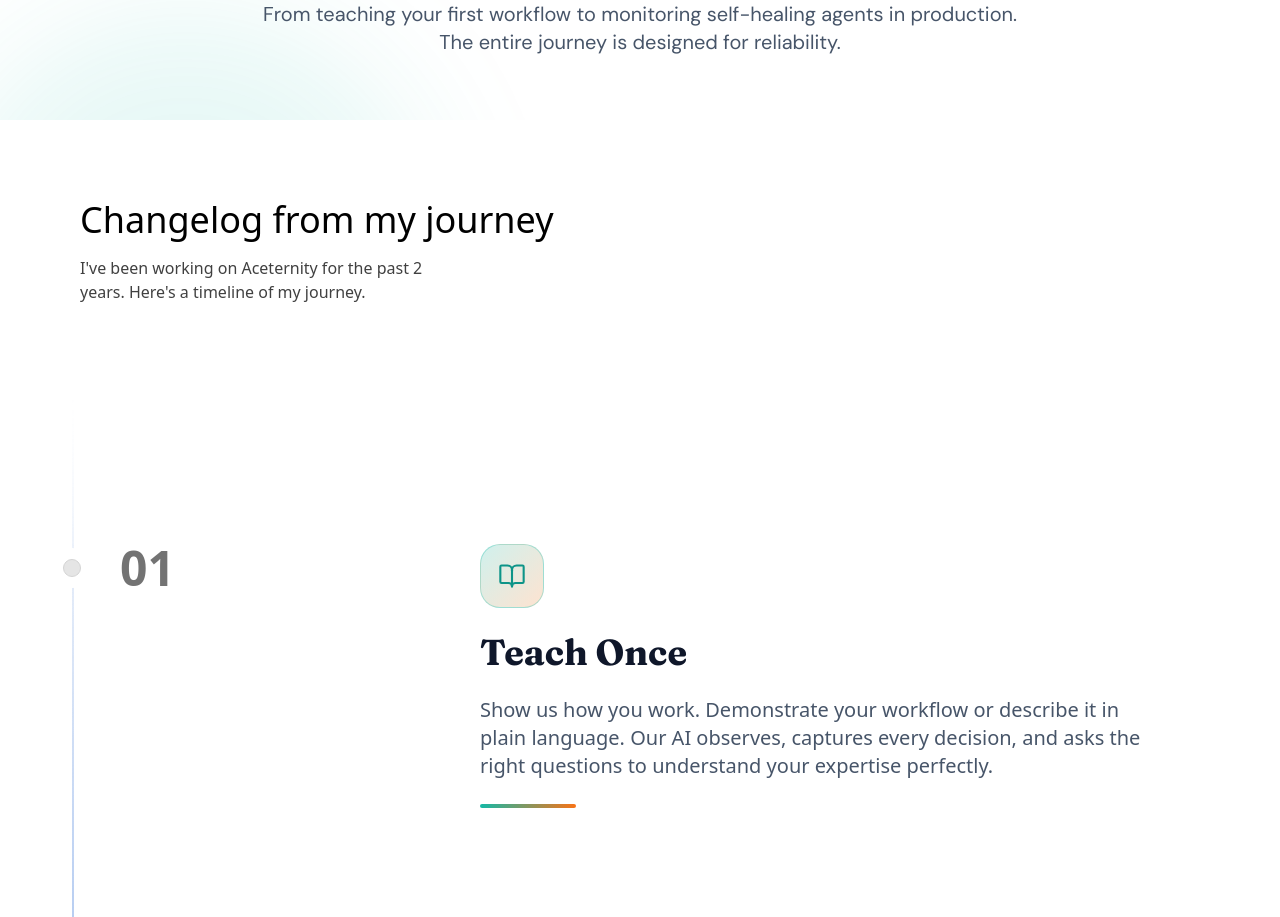
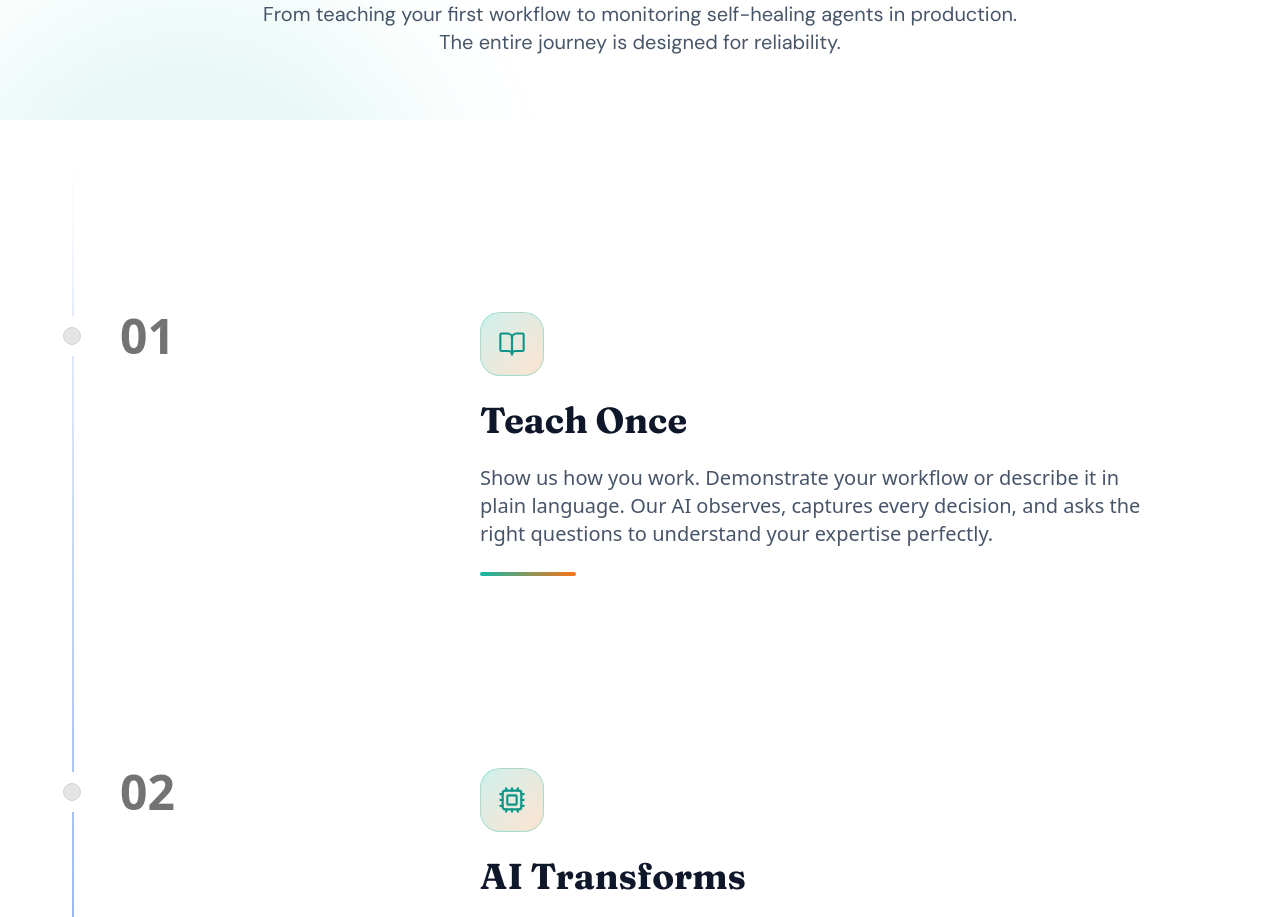
Before and after one commit to agent-school/website, a Next.js app: page / in a window 1280 px wide. Shown: the part 5020-5937 px from the top of the page. Built offline with nearby package versions, Linux system fonts and the light colour scheme.

Commit message:
remove acent journey thingy

```diff
--- a/src/components/aceternity/Timeline.tsx
+++ b/src/components/aceternity/Timeline.tsx
@@ -35,20 +35,10 @@ export const Timeline = ({ data }: { data: TimelineEntry[] }) => {
 
   return (
     <div
-      className="w-full bg-white dark:bg-neutral-950 font-sans md:px-10"
+      className="w-full bg-white dark:bg-slate-950 font-sans md:px-10"
       ref={containerRef}
     >
-      <div className="max-w-7xl mx-auto py-20 px-4 md:px-8 lg:px-10">
-        <h2 className="text-lg md:text-4xl mb-4 text-black dark:text-white max-w-4xl">
-          Changelog from my journey
-        </h2>
-        <p className="text-neutral-700 dark:text-neutral-300 text-sm md:text-base max-w-sm">
-          I&apos;ve been working on Aceternity for the past 2 years. Here&apos;s
-          a timeline of my journey.
-        </p>
-      </div>
-
-      <div ref={ref} className="relative max-w-7xl mx-auto pb-20">
+      <div ref={ref} className="relative max-w-7xl mx-auto pt-8 pb-20">
         {data.map((item, index) => (
           <div
             key={index}
```
